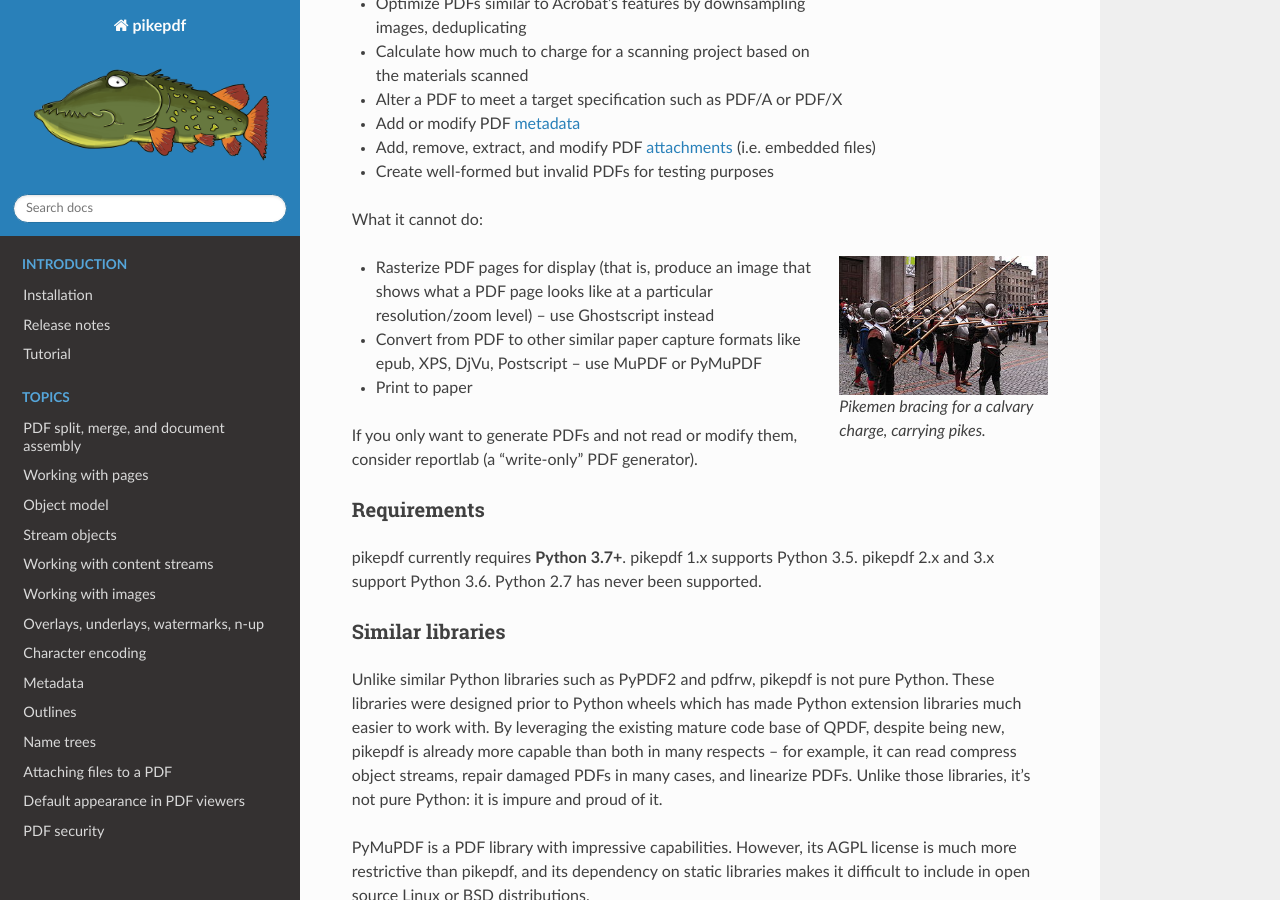
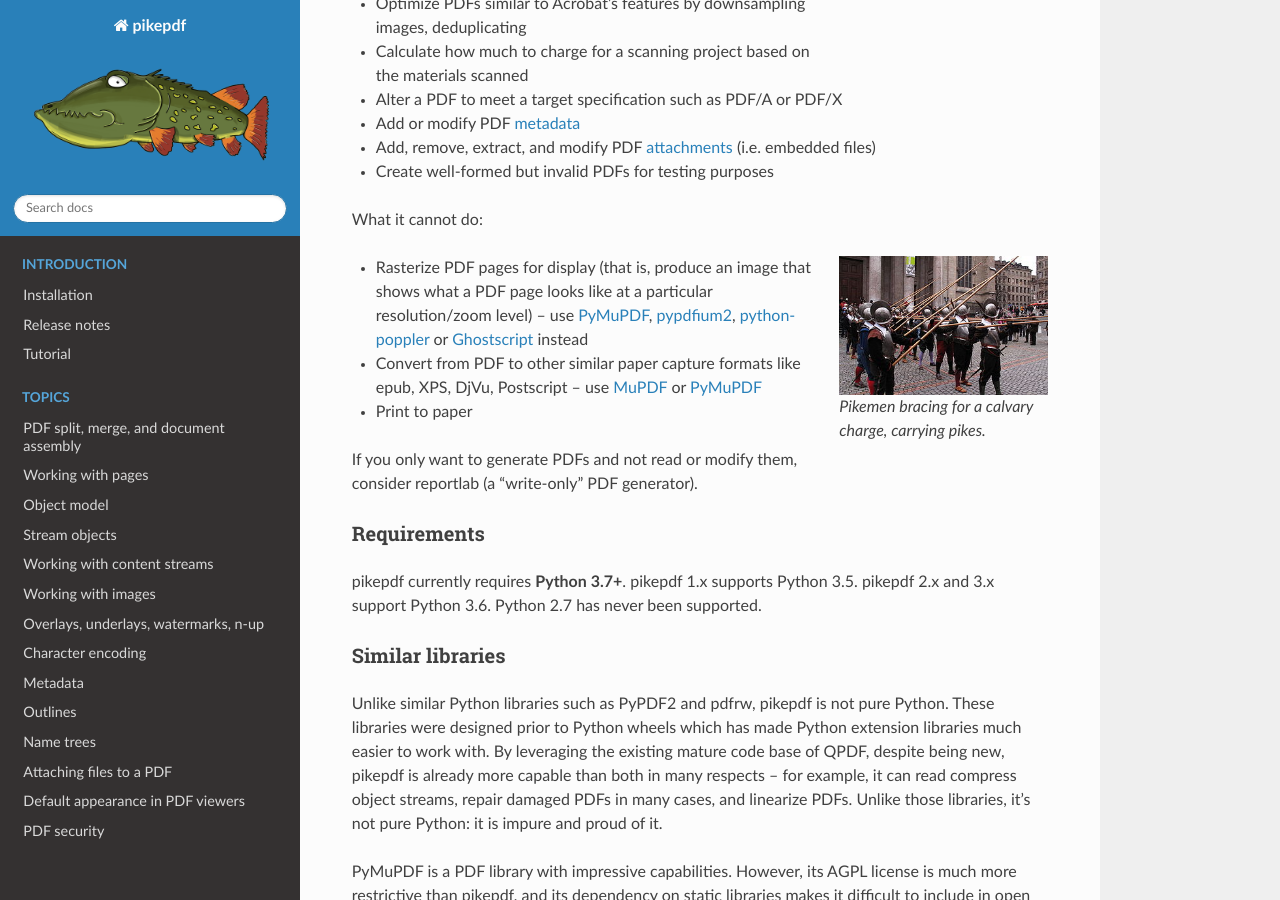
Before and after one commit to pikepdf/pikepdf, a Sphinx documentation site: the page built from docs/index.rst, in a window 1280 px wide and 900 px high, scrolled down 952 px. Built offline with Sphinx 7.4.7 and the Read the Docs theme 2.0.0, drawn with Linux system fonts in a browser that asks for light colours; the version number could not be read and is left out.

Commit message:
docs: suggest a wider range of rendering libraries

```diff
--- a/docs/index.rst
+++ b/docs/index.rst
@@ -72,11 +72,17 @@
 
    Pikemen bracing for a calvary charge, carrying pikes.
 
+.. _PyMuPDF: https://github.com/pymupdf/PyMuPDF
+.. _MuPDF: https://github.com/ArtifexSoftware/mupdf
+.. _pypdfium2: https://github.com/pypdfium2-team/pypdfium2
+.. _python-poppler: https://github.com/cbrunet/python-poppler
+.. _Ghostscript: https://github.com/ArtifexSoftware/ghostpdl
+
 * Rasterize PDF pages for display (that is, produce an image that shows what
   a PDF page looks like at a particular resolution/zoom level) – use
-  Ghostscript instead
+  `PyMuPDF`_, `pypdfium2`_, `python-poppler`_ or `Ghostscript`_ instead
 * Convert from PDF to other similar paper capture formats like epub, XPS, DjVu,
-  Postscript – use MuPDF or PyMuPDF
+  Postscript – use `MuPDF`_ or `PyMuPDF`_
 * Print to paper
 
 If you only want to generate PDFs and not read or modify them, consider
```
